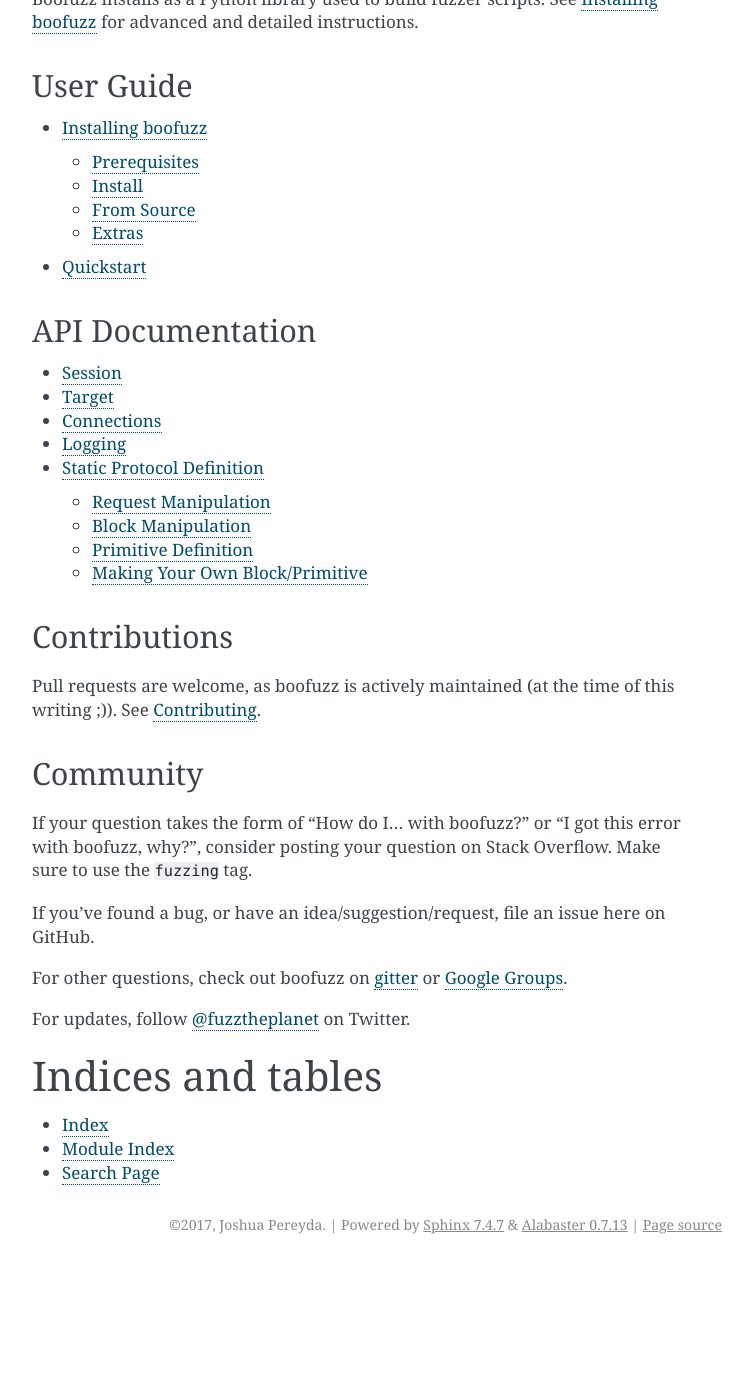
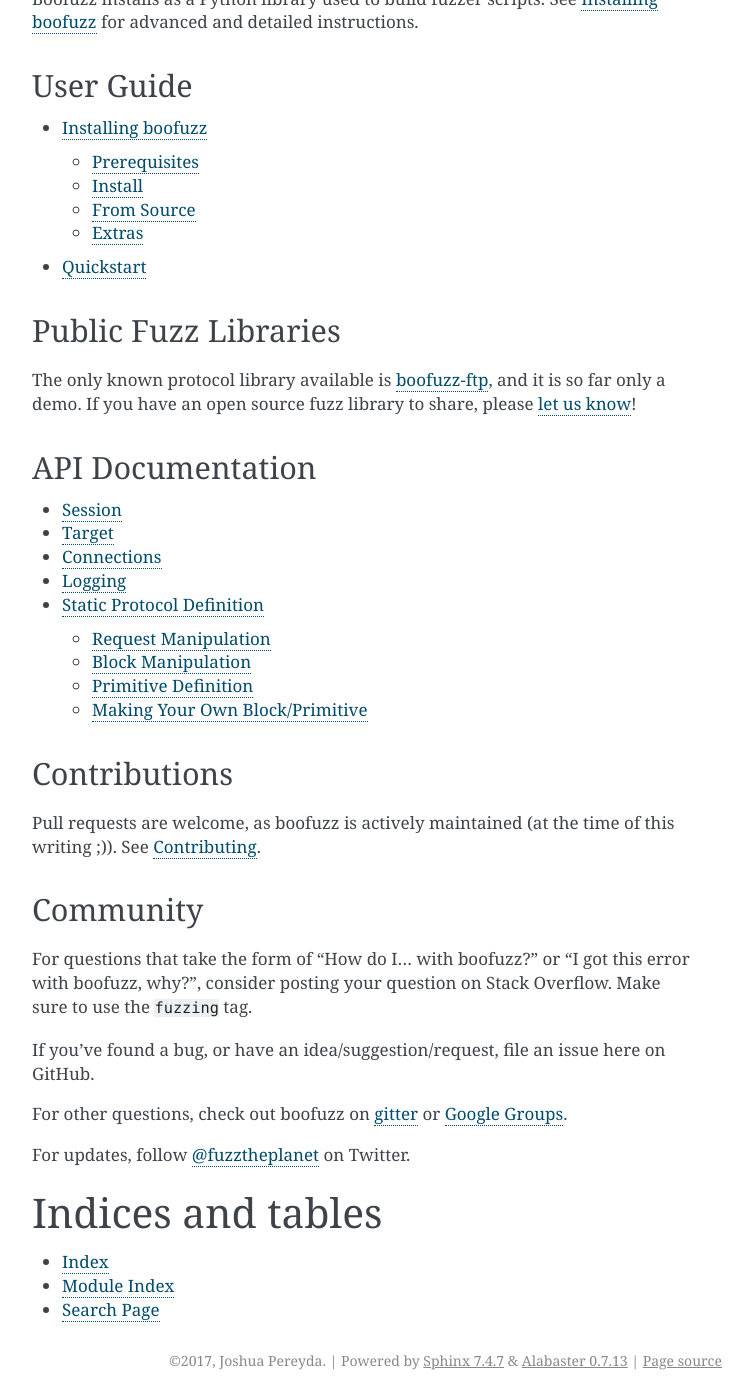
Before and after one commit to jtpereyda/boofuzz, a Sphinx documentation site: the page built from docs/index.rst, in a window 1280 px wide and 1400 px high, scrolled down 1679 px. Shown: the whole window, without its empty margins (388-1141 px from the left). Built offline with Sphinx 7.4.7, drawn with Linux system fonts in a browser that asks for light colours; before the commit the page ends 2943 px from its top, so only the background shows below that; some of the changed text lies outside the part shown.

Commit message:
Add boofuzz-ftp link to docs

```diff
--- a/docs/index.rst
+++ b/docs/index.rst
@@ -72,6 +72,12 @@
     user/install
     user/quickstart
 
+Public Fuzz Libraries
+---------------------
+
+The only known protocol library available is `boofuzz-ftp`_, and it is so far only a demo. If you have an open source
+fuzz library to share, please :ref:`let us know <community>`!
+
 API Documentation
 -----------------
 
@@ -95,7 +101,7 @@
 Community
 ---------
 
-If your question takes the form of “How do I… with boofuzz?” or “I got
+For questions that take the form of “How do I… with boofuzz?” or “I got
 this error with boofuzz, why?”, consider posting your question on Stack
 Overflow. Make sure to use the ``fuzzing`` tag.
 
```
Also changed, not shown: other parts of docs/index.rst (+1 -2 lines), README.rst (+5 -6 lines).
